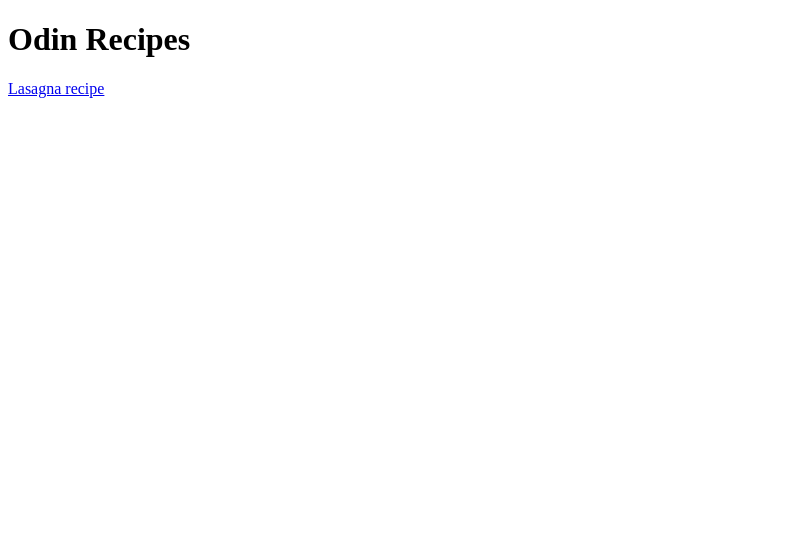
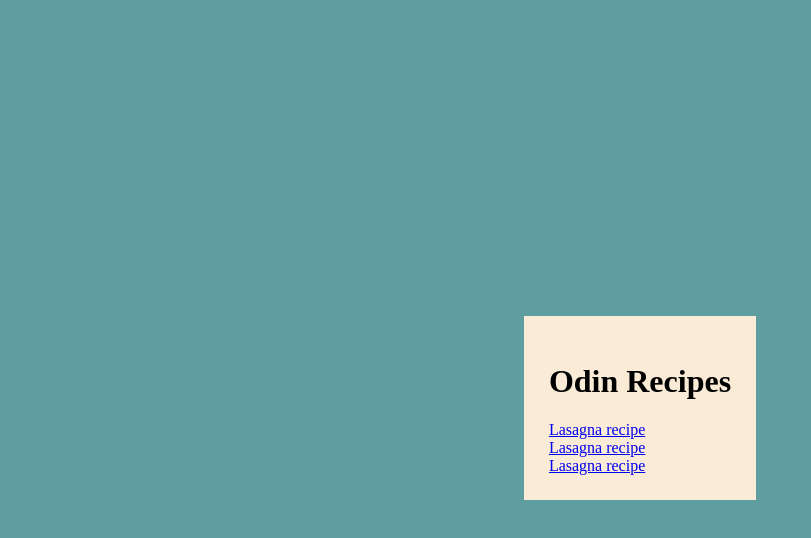
Before and after one commit to Zsofi007/odin-recipes, a plain HTML site: page index.html in a window 1280 px wide. Shown: the whole page, without its empty margins (0-811 px from the left). Drawn offline with Linux system fonts and the light colour scheme.

Commit message:
styles.css added

```diff
--- a/index.html
+++ b/index.html
@@ -5,9 +5,14 @@
     <meta http-equiv="X-UA-Compatible" content="IE=edge">
     <meta name="viewport" content="width=device-width, initial-scale=1.0">
     <title>Recipes</title>
+    <link rel="stylesheet" href="styles.css">
 </head>
 <body>
-    <h1>Odin Recipes</h1>
-    <a href="./recipes/lasagna.html">Lasagna recipe</a>
+    <div>
+        <h1>Odin Recipes</h1>
+        <a href="./recipes/lasagna.html">Lasagna recipe</a>
+        <a href="./recipes/lasagna.html">Lasagna recipe</a>
+        <a href="./recipes/lasagna.html">Lasagna recipe</a>
+    </div>
 </body>
 </html>
```
Also changed, not shown: recipes/lasagna.html (+3 -0 lines).
